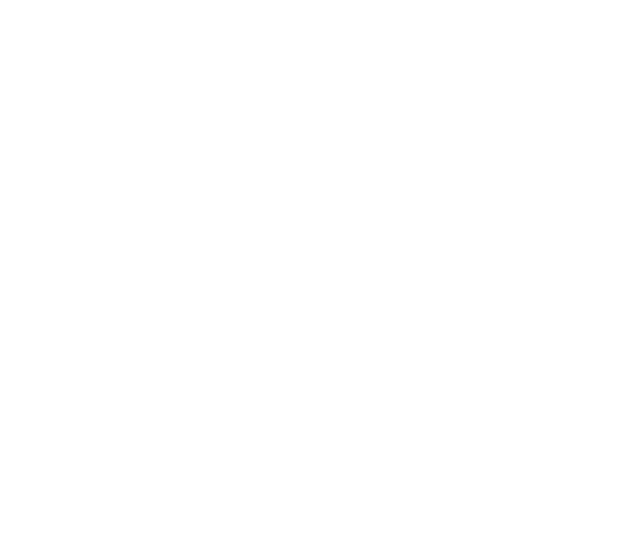
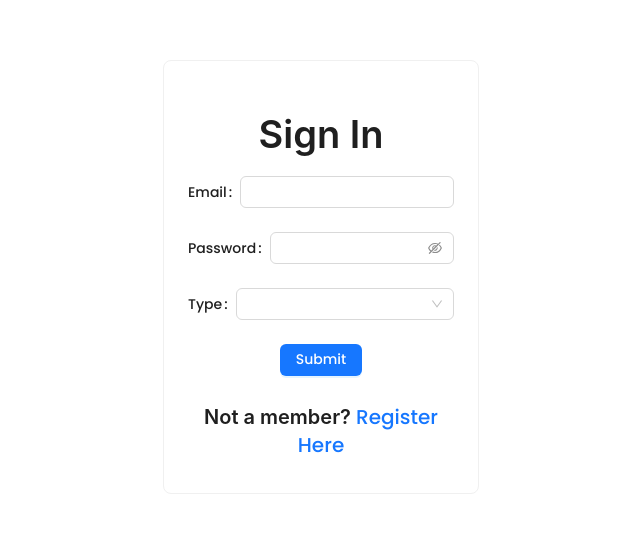
Before and after one commit to vinay10110/BizConnect, a React (Vite) app in the folder client/: page /user/login in a window 1280 px wide. Before the commit this address had no page. Shown: the part 131-664 px from the top of the page, without its empty margins (319-959 px from the left). Built offline with nearby package versions, Linux system fonts and the light colour scheme; a web font is replaced by a local one.

Commit message:
second commit

```diff
--- a/client/src/App.jsx
+++ b/client/src/App.jsx
@@ -15,7 +15,7 @@
      <Router>
       <Routes>
         <Route path='/' element={<Landing />} />
-        <Route path='/login' element={<Login />} />
+        <Route path='/user/login' element={<Login />} />
         <Route path='/Register' element={<Register />} />
         <Route path='/Dashboard/:role' element={<Dashboard />} />
         <Route path='/PostLoan' element={<PostLoan />} />
--- a/client/src/pages/Login.jsx
+++ b/client/src/pages/Login.jsx
@@ -1,8 +1,6 @@
 import  { useState } from 'react';
 import { Form, Input, Button, Select, Row, Col, Card,Typography,message } from 'antd';
 import { Link,Navigate } from 'react-router-dom';
-
-
 const { Option } = Select;
 const {Title} =Typography;
 const Login = () => {
```
